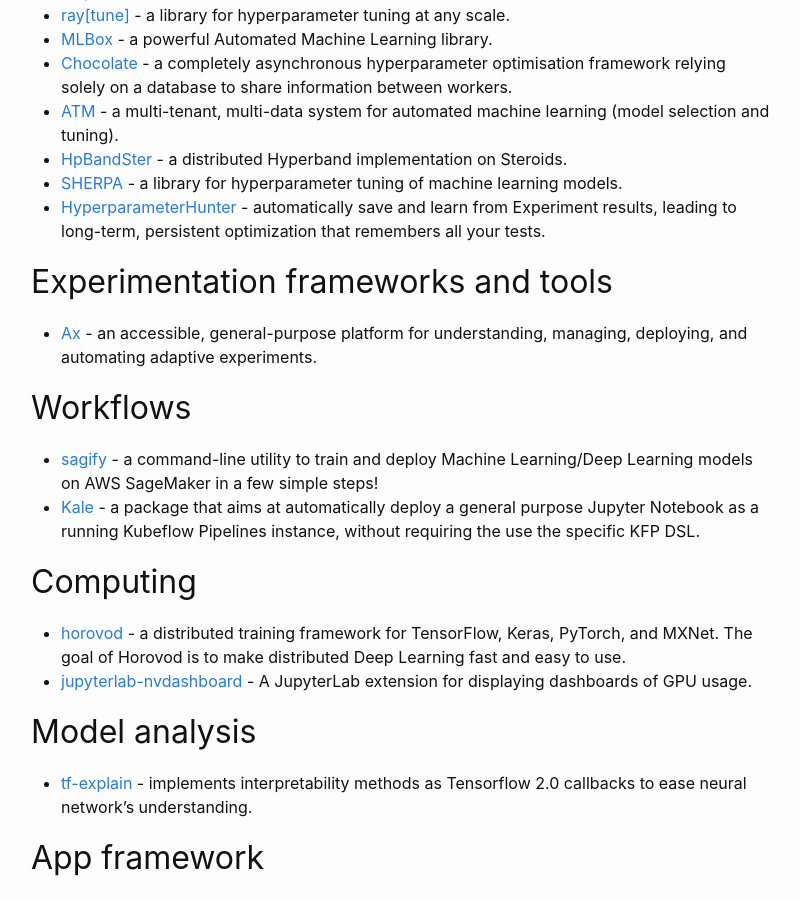
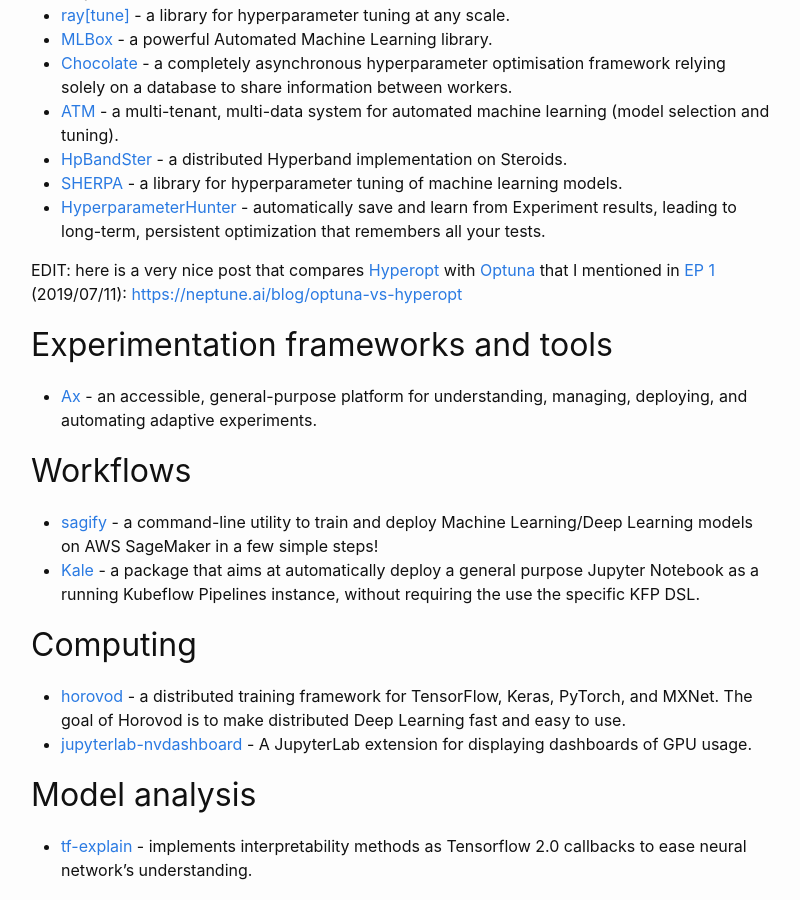
Before and after one commit to aetperf/aetperf.github.io, a Jekyll site: the page built from _posts/2019-10-23-Some-cool-open-source-Python-packages-for-Machine-Learning-Ep-3.md, in a window 1280 px wide and 900 px high, scrolled down 1480 px. Shown: the whole window, without its empty margins (239-1039 px from the left). Built offline with Jekyll 4.4.1, drawn with Linux system fonts in a browser that asks for light colours; comment, search, counter and statistics services are not loaded.

Commit message:
edit about neptune post

```diff
--- a/_posts/2019-10-23-Some-cool-open-source-Python-packages-for-Machine-Learning-Ep-3.md
+++ b/_posts/2019-10-23-Some-cool-open-source-Python-packages-for-Machine-Learning-Ep-3.md
@@ -40,6 +40,8 @@
 * [HpBandSter](https://github.com/automl/HpBandSter) - a distributed Hyperband implementation on Steroids.
 * [SHERPA](https://github.com/sherpa-ai/sherpa) - a library for hyperparameter tuning of machine learning models.
 * [HyperparameterHunter](https://github.com/HunterMcGushion/hyperparameter_hunter) - automatically save and learn from Experiment results, leading to long-term, persistent optimization that remembers all your tests.
+
+EDIT: here is a very nice post that compares [Hyperopt](https://github.com/hyperopt/hyperopt) with [Optuna](https://github.com/optuna/optuna) that I mentioned in [EP 1](https://aetperf.github.io/2019/07/11/Some-cool-open-source-Python-packages-for-Machine-Learning.html) (2019/07/11): [https://neptune.ai/blog/optuna-vs-hyperopt](https://neptune.ai/blog/optuna-vs-hyperopt)
 
 ## Experimentation frameworks and tools
 
```
Also changed, not shown: _posts/WP_2019-10-23-Some-cool-open-source-Python-packages-for-Machine-Learning-Ep-3.md (+2 -0 lines).
